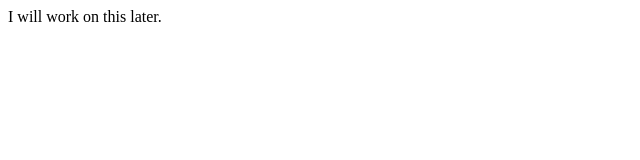
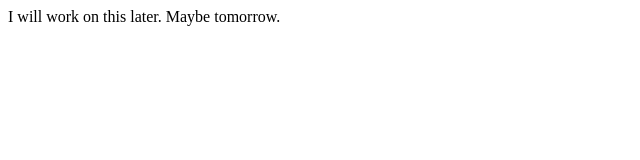
Before and after one commit to gdaigle/CSCI3321_Grant_Daigle_Front, a plain HTML site: page src/my-recipes.html in a window 1280 px wide. Shown: the whole page, without its empty margins (0-640 px from the left). Drawn offline with Linux system fonts and the light colour scheme.

Commit message:
Modified the HTML File

```diff
--- a/src/my-recipes.html
+++ b/src/my-recipes.html
@@ -6,6 +6,6 @@
     <title>My Favorite Recipes</title>
 </head>
 <body>
-    I will work on this later.
+    I will work on this later. Maybe tomorrow.
 </body>
 </html>
```
